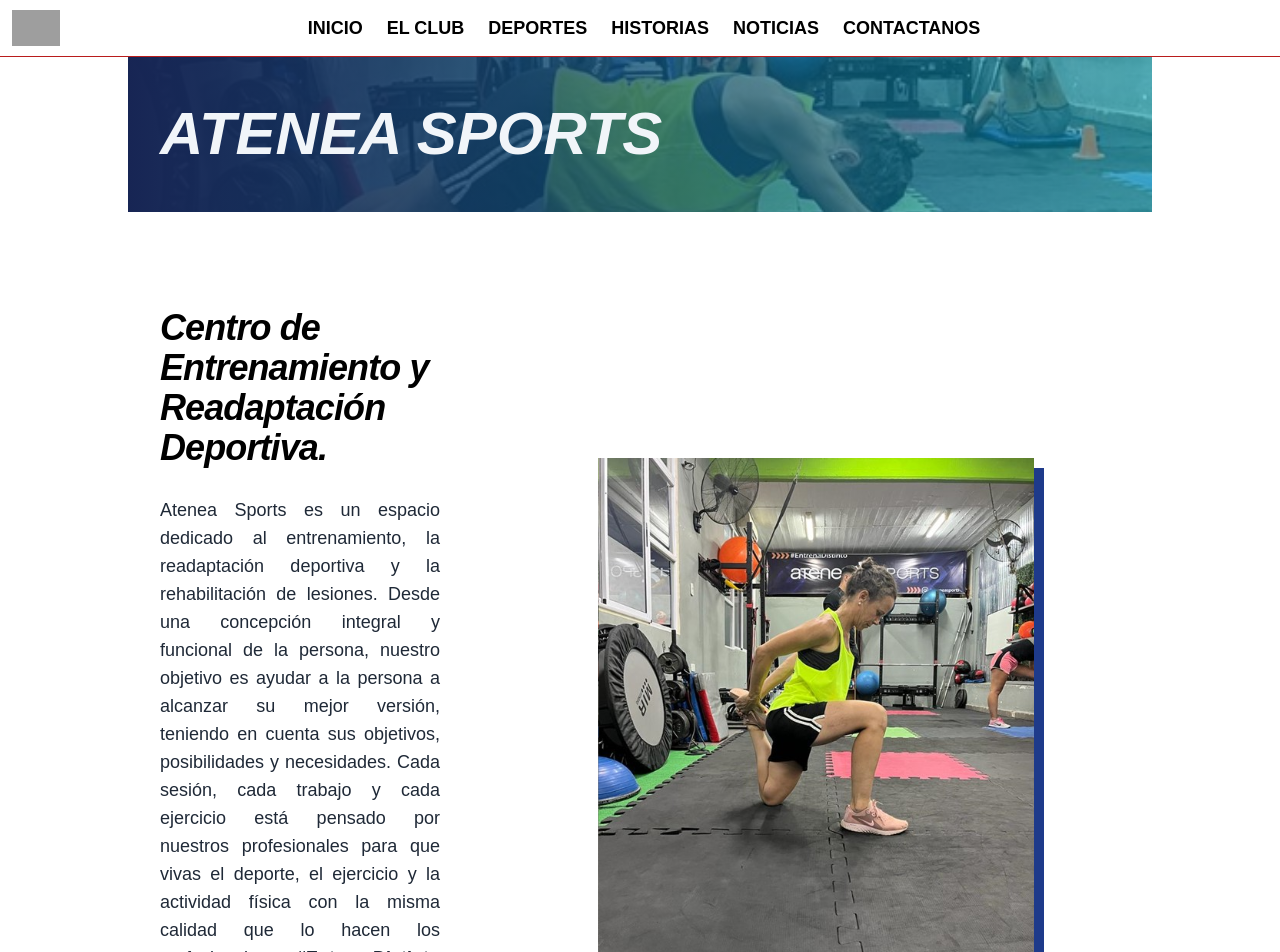
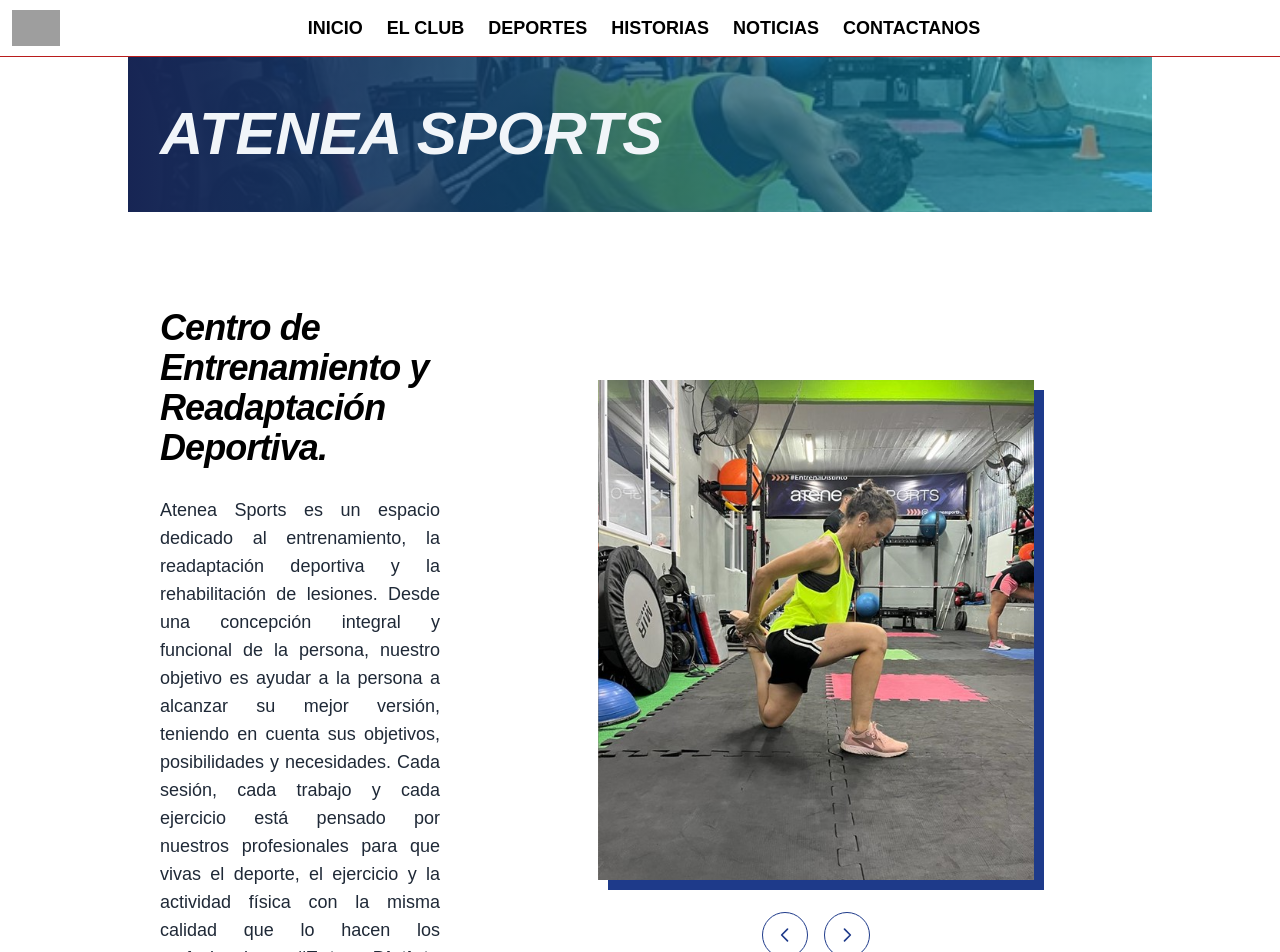
Before and after one commit to TecGato/Club-Agronomia-Central, a Next.js app in the folder frontend/: page /deportes/centro-de-entrenamiento in a window 1280 px wide. Shown: the top 952 px of the page. Built offline with nearby package versions, Linux system fonts and the light colour scheme; grey boxes are pictures that could not be loaded.

Commit message:
[UPDATE] styles responsive in component InfoSlider

```diff
--- a/frontend/src/components/InfoSlider/index.jsx
+++ b/frontend/src/components/InfoSlider/index.jsx
@@ -23,7 +23,7 @@
                     className="mx-auto max-w-[1340px] px-4 py-16 sm:px-6 sm:py-24 lg:mr-0 lg:pl-8 "
                 >
                     <div
-                        className="grid grid-cols-1 gap-y-8 lg:grid-cols-3 lg:items-center lg:gap-x-16"
+                        className="grid grid-cols-1 gap-y-8  sm:grid-cols-2 sm:items-center lg:grid-cols-3 lg:items-center lg:gap-x-16"
                     >
                         <div className="max-w-xl text-center sm:text-left">
                             <h2 className="italic text-3xl font-bold tracking-tight sm:text-4xl">
@@ -38,8 +38,14 @@
                                     <Image src="/instagram-logo.svg" alt="Logo de Instagram" width={30} height={30} />
                                 </a>
                             </p>
+                        </div>
 
-                            <div className="hidden lg:mt-8 lg:flex lg:gap-4">
+                        <div className="-mx-6 lg:col-span-2 lg:mx-0">
+                            <div className="shadow-[10px_10px_0px_#1e3a8a] max-w-[70%] h-[500px] w-full m-auto relative">
+                                <div style={{ backgroundImage: `url(${images[currentIndex].src})` }} className="w-full h-full bg-center bg-cover duration-500">
+                                </div>
+                            </div>
+                            <div className="hidden lg:mt-8 lg:flex justify-center lg:gap-4">
                                 <button
                                     onClick={prevSlide}
                                     className="prev-button rounded-full border border-blue-900 p-3 text-blue-900 hover:bg-blue-900 hover:text-white"
@@ -84,22 +90,7 @@
                             </div>
                         </div>
 
-
-
-
-
-
-                        <div className="-mx-6 lg:col-span-2 lg:mx-0">
-                            <div className="shadow-[10px_10px_0px_#1e3a8a] max-w-[70%] h-[500px] w-full m-auto relative">
-                                <div style={{ backgroundImage: `url(${images[currentIndex].src})` }} className="w-full h-full bg-center bg-cover duration-500">
-                                </div>
-                            </div>
-                        </div>
                     </div>
-
-
-
-
 
                     <div className="mt-8 flex justify-center gap-4 lg:hidden">
                         <button
```
